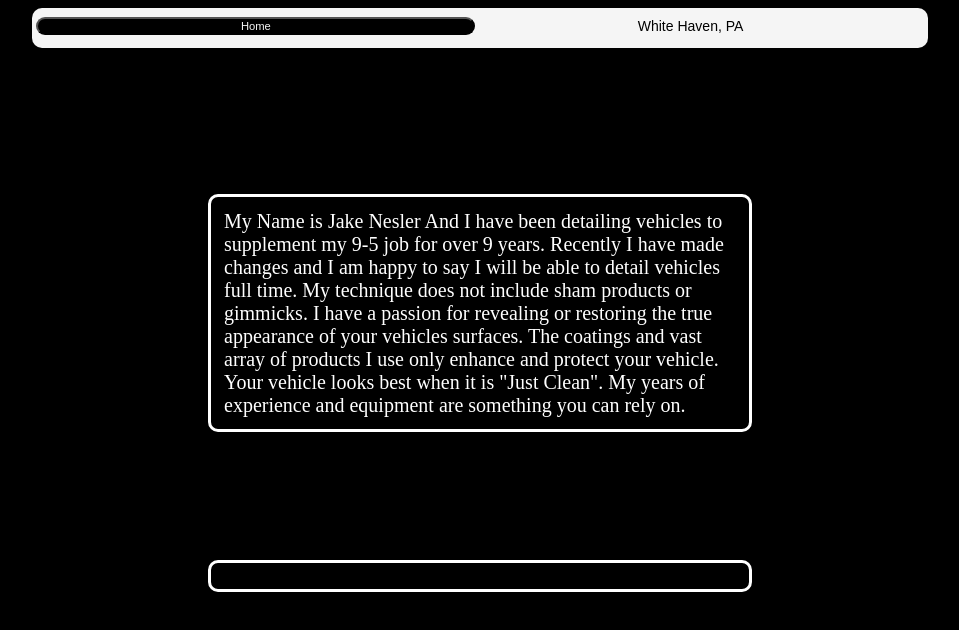
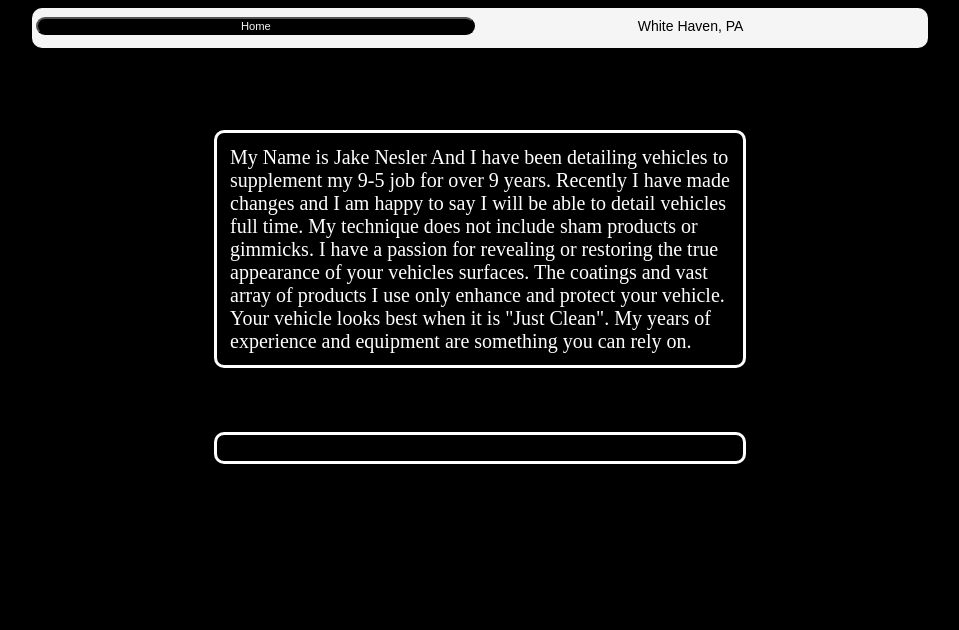
Before and after one commit to jakeNesler/Final, a plain HTML site: page about.html in a window 1280 px wide. Shown: the whole page, without its empty margins (168-1127 px from the left). Drawn offline with Linux system fonts and the light colour scheme.

Commit message:
about page scale

```diff
--- a/about.css
+++ b/about.css
@@ -1,10 +1,12 @@
 
 .paragraph
 {
-    width: 40%;
+    min-width: 280px;
+    max-width: 500px;
+    width: auto;
     height:fit-content;
     margin: auto;
-    margin-top: 10%;
+    margin-top: 5%;
     border: solid;
     border-radius: 10px;
     border-width: 3px;
--- a/about.html
+++ b/about.html
@@ -4,7 +4,8 @@
 <link type="text/css" rel="stylesheet" href="about.css"/>
 <head>
     <meta charset="UTF-8">
-    <meta name="viewport" content="width=device-width, initial-scale=1.0">
+
+    <meta name="viewport" content="width=device-width"/>
     <title>Just Clean Auto Detailing</title>
     <!--External JS-->
     <script type="text/javascript" src="landing.js"></script>
--- a/landing.css
+++ b/landing.css
@@ -79,7 +79,7 @@
     image-rendering: optimizeQuality;
     background-attachment: scroll;
     width: 70%;
-    max-height:100%;
+    max-height:120%;
     background-repeat: no-repeat;
     background-size: 100% 100%;
     margin-left: 15%;
```
